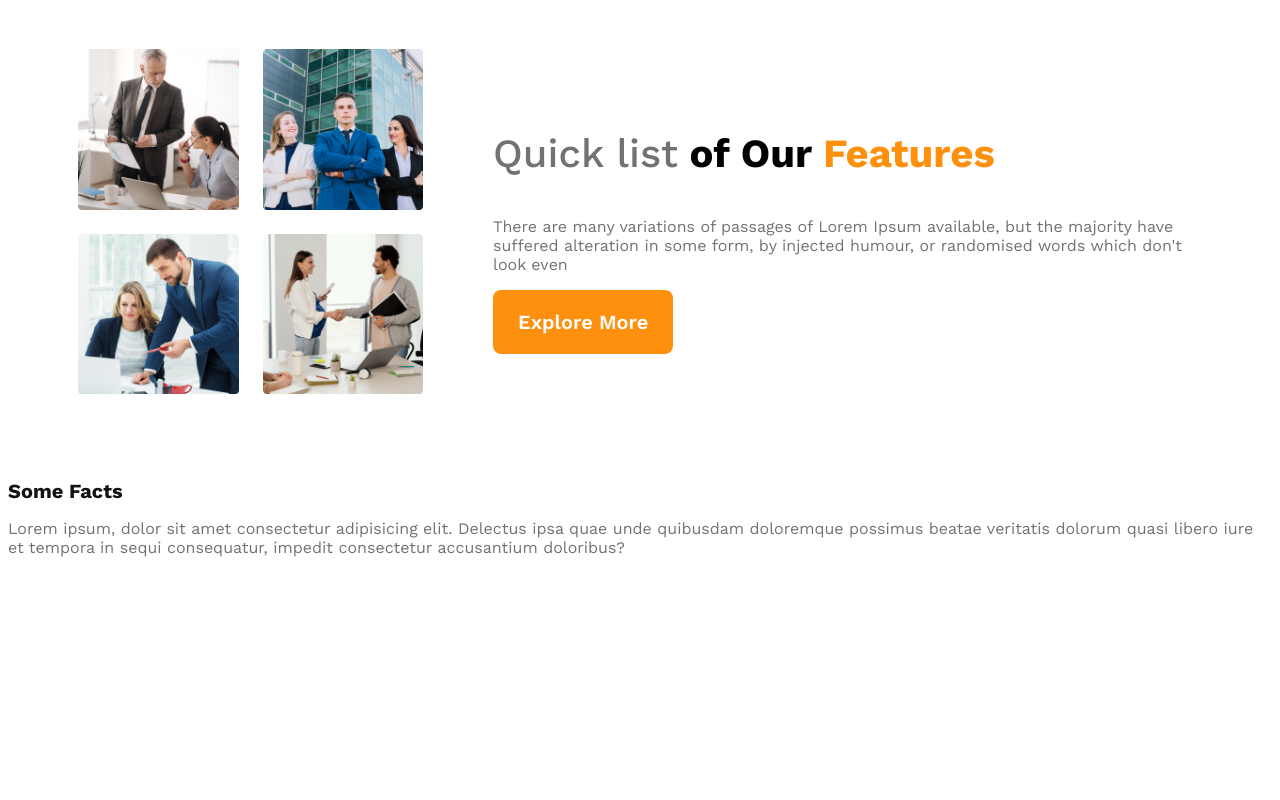
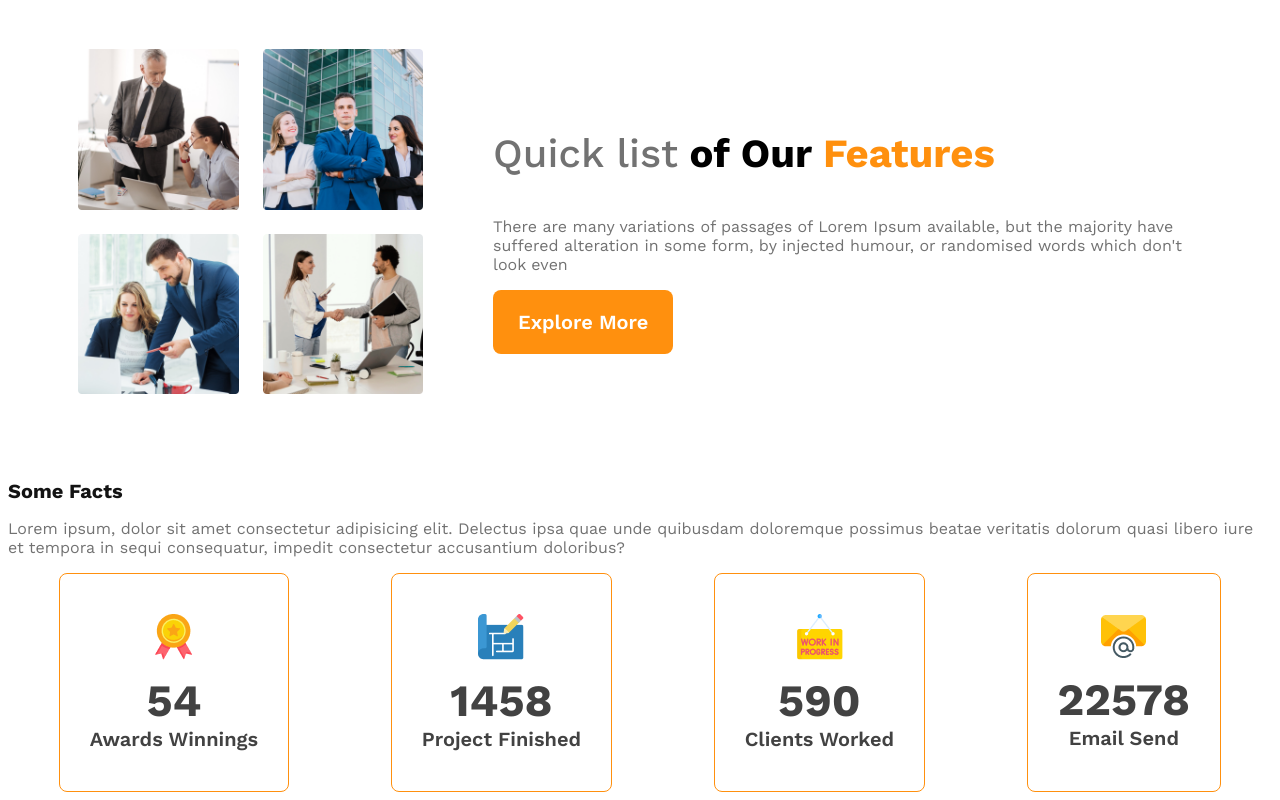
Before and after one commit to arrasel13/g3architects, a plain HTML site: page index.html in a window 1280 px wide. Shown: the part 1050-1850 px from the top of the page. Before the commit the page ends 1623 px from the top, so only its background shows below. Drawn offline with nearby package versions, Linux system fonts and the light colour scheme.

Commit message:
Add Facts cars and add style

```diff
--- a/index.html
+++ b/index.html
@@ -59,6 +59,28 @@
             <h3 class="section-title">Some Facts</h3>
             <p class="text-light-gray">Lorem ipsum, dolor sit amet consectetur adipisicing elit. Delectus ipsa quae unde quibusdam doloremque possimus beatae veritatis dolorum quasi libero iure et tempora in sequi consequatur, impedit consectetur accusantium doloribus?</p>
 
+            <div class="facts-card-container">
+                <div class="card">
+                    <img src="images/icons/ribon.png" alt="">
+                    <h2 class="card-stats">54</h2>
+                    <p class="text-light-gray card-title">Awards Winnings</p>
+                </div>
+                <div class="card">
+                    <img src="images/icons/projects.png" alt="">
+                    <h2 class="card-stats">1458</h2>
+                    <p class="text-light-gray card-title">Project Finished</p>
+                </div>
+                <div class="card">
+                    <img src="images/icons/customers.png" alt="">
+                    <h2 class="card-stats">590</h2>
+                    <p class="text-light-gray card-title">Clients Worked</p>
+                </div>
+                <div class="card">
+                    <img src="images/icons/email.png" alt="">
+                    <h2 class="card-stats">22578</h2>
+                    <p class="text-light-gray card-title">Email Send</p>
+                </div>
+            </div>
          </section>
         <!-- Facts section end -->
 
--- a/styles/architect.css
+++ b/styles/architect.css
@@ -135,8 +135,31 @@ main {
     margin: 24px 0 32px;
 }
 
+/* Facts Section */
+.facts-card-container {
+    display: flex;
+    justify-content: space-around;
+}
 
+.facts-card-container .card {
+    border: 1px solid #FF900E;
+    border-radius: 8px;
+    text-align: center;
+    padding: 40px 30px;
+}
 
+.facts-card-container .card-stats {
+    font-size: 2.8rem;
+    color: #424242;
+    margin: 10px 0 0;
+}
+
+.facts-card-container .card-title {
+    font-size: 1.25rem;
+    font-weight: 600;
+    color: #424242;
+    margin: 0;
+}
 
 
 
```
